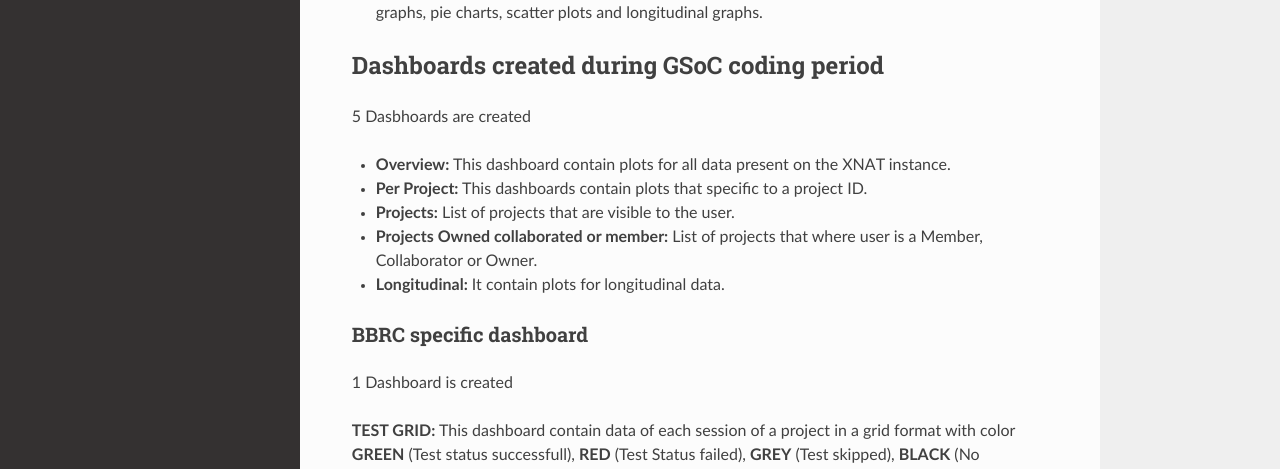
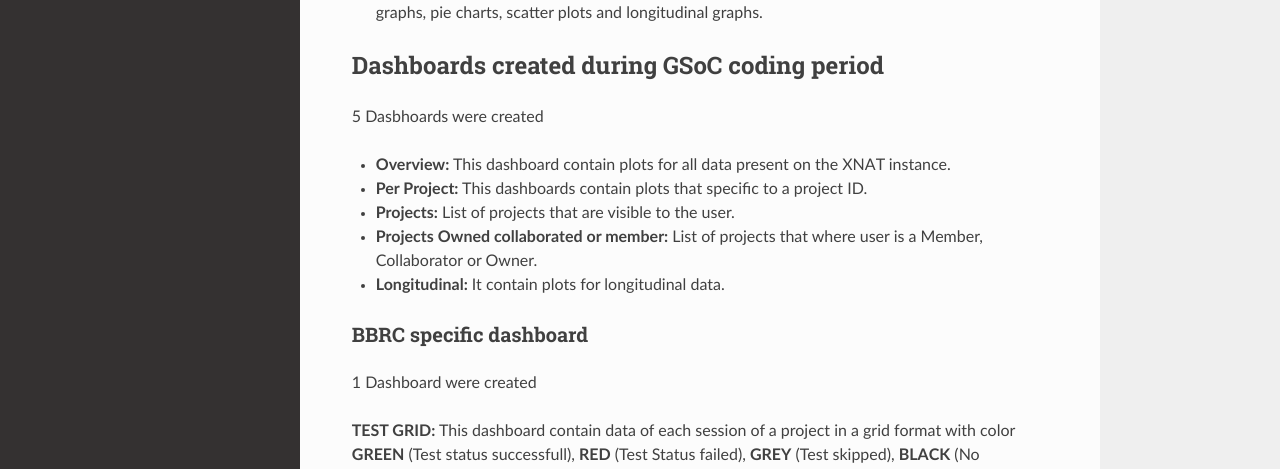
Before and after one commit to XNAT-Dashboards/XNAT-Dashboards, a Sphinx documentation site: the page built from docs/gsoc.rst, in a window 1280 px wide and 900 px high, scrolled down 624 px. Shown: the part 151-620 px from the top of the window. Built offline with Sphinx 7.4.7 and the Read the Docs theme 2.0.0, drawn with Linux system fonts in a browser that asks for light colours; pages that are not in the unit, such as notebooks, are missing from menus.

Commit message:
typo fix

```diff
--- a/docs/gsoc.rst
+++ b/docs/gsoc.rst
@@ -25,7 +25,7 @@ Why this project?
 Dashboards created during GSoC coding period
 -----------------------------------------------
 
-5 Dasbhoards are created
+5 Dasbhoards were created
 
 * **Overview:** This dashboard contain plots for all data present on the XNAT instance.
 * **Per Project:** This dashboards contain plots that specific to a project ID.
@@ -36,7 +36,7 @@ Dashboards created during GSoC coding period
 BBRC specific dashboard
 ~~~~~~~~~~~~~~~~~~~~~~~
 
-1 Dashboard is created
+1 Dashboard were created
 
 **TEST GRID:** This dashboard contain data of each session of a project in a grid format with color **GREEN** (Test status successfull), **RED** (Test Status failed), **GREY** (Test skipped), **BLACK** (No information for the particular test).
 
```
